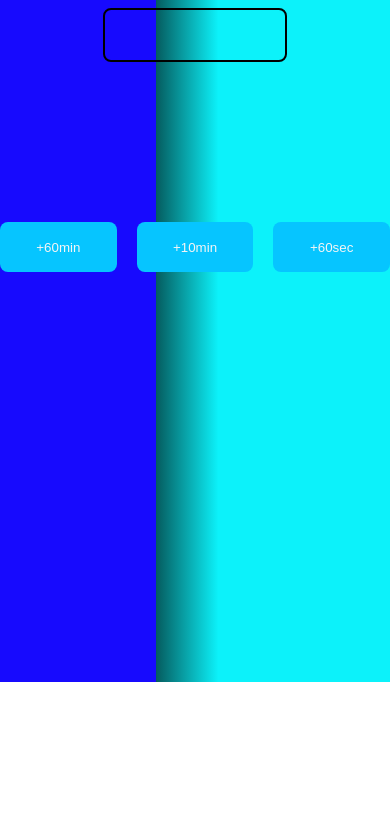
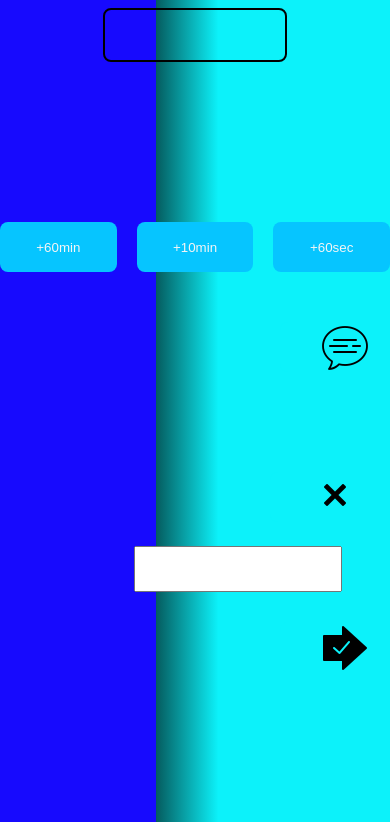
Before and after one commit to arianchhim978/Pomodoro-Timer, a plain HTML site: page index.html in a window 390 px wide. Shown: the part 162-984 px from the top of the page. Before the commit the page ends 844 px from the top, so only its background shows below. Drawn offline with Linux system fonts and the light colour scheme; a web font is replaced by a local one.

Commit message:
added icons for messaging

```diff
--- a/index.html
+++ b/index.html
@@ -21,6 +21,26 @@
     <button id="add-ten">+10min</button>
     <button id="add-sixty">+60sec</button>
 </div>
+
+
+
+<button class='blank' id="message">
+
+
+    <img src="icons8-message-50.png">
+</button>
+<div class="blank2">
+    <div class="flex2">
+    <button class="submit"><img src="icons8-submit-50.png"></button>
+    <input class='move'type="text">
+    </div>
+
+    <button class="close">
+        <img src="icons8-close-30.png">
+
+    </button>
+
+</div>
     <script src="index.js"></script>
 </body>
 </html>
--- a/style.css
+++ b/style.css
@@ -8,6 +8,11 @@ body{
 h1{
     font-size:25px;
     color:white;
+
+    width:300px;
+    margin-right: auto;
+    margin-left: auto;
+
 }
 
 #timer{
@@ -39,5 +44,34 @@ button{
     gap:20px;
     margin-top:160px;
 }
-
+.blank{
+    position:fixed;
+    border:none;
+    background-color:rgba(12,242,250,1) ;
+margin-left:280px;
+margin-top:50px;
 }
+.blank2{
+    border:solid 2px linear-gradient(90deg, rgba(23,10,254,1) 40%, rgba(0,0,0,1) 40%, rgba(5,91,94,1) 40%, rgba(12,242,250,1) 56%); ;
+    margin-top:150px;
+    height:400px;
+}
+.close{
+    position:relative;
+    top:-20px;
+    left:270px;
+    background-color: rgba(12,242,250,1);
+}
+.submit{
+    background-color:rgba(12,242,250,1);
+    position:relative;
+    left:280px;
+    top:200px;
+}
+.move{
+    position: relative;
+    top:100px;
+    height:40px;
+    width:200px;
+}
+}
```
Also changed, not shown: icons8-message-50.png (added).
